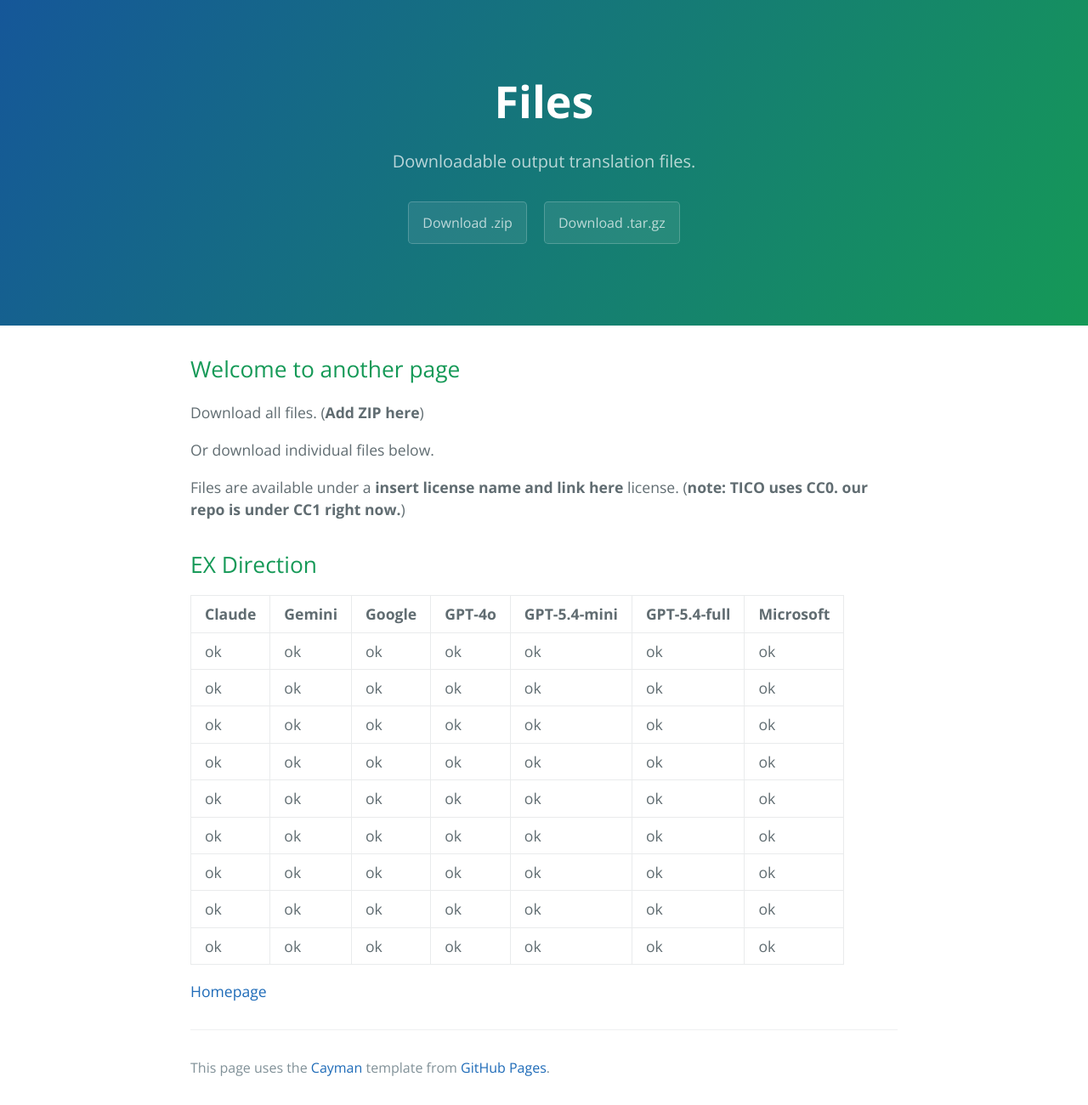
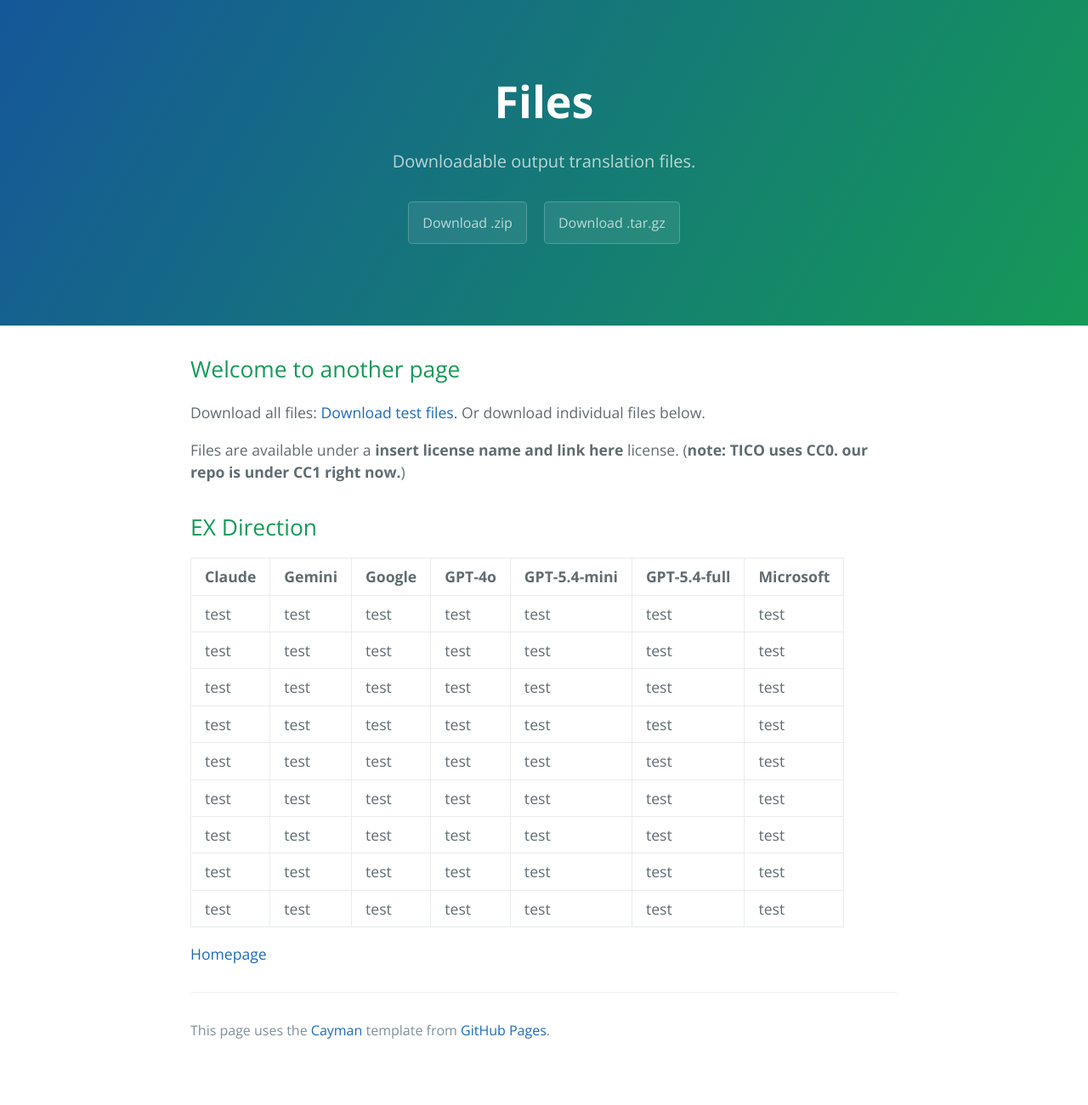
Before and after one commit to mt-crisis-ready/mt-crisis-ready.github.io, a Jekyll site: the page built from files.md, in a window 1280 px wide. Shown: the whole page at 85% size. Built offline with Jekyll 4.4.1, drawn with Linux system fonts in a browser that asks for light colours; after the commit the page ends 1256 px from its top, so only the background shows below that.

```diff
--- a/_config.yml
+++ b/_config.yml
@@ -1,4 +1,4 @@
 name: Is Machine Translation Ready for the Next Crisis or Pandemic?
 theme: jekyll-theme-cayman
-description: From (Bansal et al., 2026) paper.
+description: This website is still in progress.
 show_downloads: true
--- a/files.md
+++ b/files.md
@@ -6,8 +6,8 @@ description: Downloadable output translation files.
 
 ## Welcome to another page
 
-Download all files. (**Add ZIP here**)
-
+Download all files:
+<a href="assets/downloadable/test_folder_mt-crisis-ready.zip" download>Download test files.</a>
 Or download individual files below.
 
 Files are available under a **insert license name and link here** license. (**note: TICO uses CC0. our repo is under CC1 right now.**)
@@ -16,15 +16,15 @@ Files are available under a **insert license name and link here** license. (**no
 
 | Claude       | Gemini       | Google       | GPT-4o       | GPT-5.4-mini |   GPT-5.4-full | Microsoft    |
 |:-------------|:-------------|:-------------|:-------------|:-------------|:-------------|:-------------|
-| ok           | ok           | ok           | ok           | ok           | ok           | ok           |
-| ok           | ok           | ok           | ok           | ok           | ok           | ok           |
-| ok           | ok           | ok           | ok           | ok           | ok           | ok           |
-| ok           | ok           | ok           | ok           | ok           | ok           | ok           |
-| ok           | ok           | ok           | ok           | ok           | ok           | ok           |
-| ok           | ok           | ok           | ok           | ok           | ok           | ok           |
-| ok           | ok           | ok           | ok           | ok           | ok           | ok           |
-| ok           | ok           | ok           | ok           | ok           | ok           | ok           |
-| ok           | ok           | ok           | ok           | ok           | ok           | ok           |
+| test           | test           | test           | test           | test           | test           | test           |
+| test           | test           | test           | test           | test           | test           | test           |
+| test           | test           | test           | test           | test           | test           | test           |
+| test           | test           | test           | test           | test           | test           | test           |
+| test           | test           | test           | test           | test           | test           | test           |
+| test           | test           | test           | test           | test           | test           | test           |
+| test           | test           | test           | test           | test           | test           | test           |
+| test           | test           | test           | test           | test           | test           | test           |
+| test           | test           | test           | test           | test           | test           | test           |
 
 
 
```
Also changed, not shown: index.md (+1 -1 lines), 1 other file.
